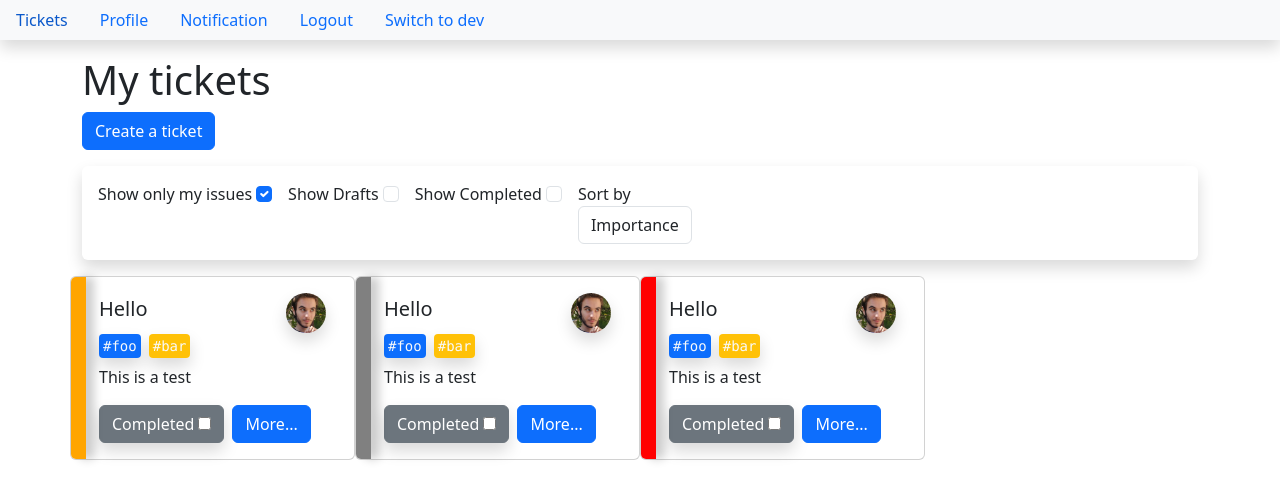
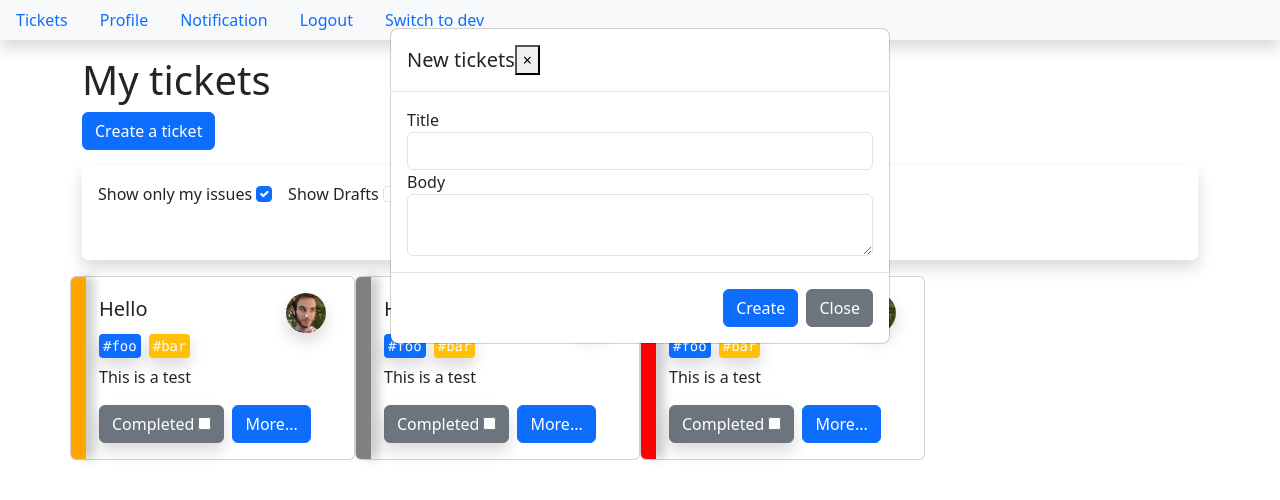
Before and after one commit to NightenDushi/bug-tracker-front-end, a React (Vite) app: page / in a window 1280 px wide. Both pictures are taken after a click on the link "Create a ticket". Shown: the top 500 px of the page. Built offline with nearby package versions, Linux system fonts and the light colour scheme.

Commit message:
Create ticket modal Prototype

```diff
--- a/src/App.tsx
+++ b/src/App.tsx
@@ -30,6 +30,8 @@
   const [showCompleted, setCompleted] = useState<boolean>(false);
   const [showDraft, setDraft] = useState<boolean>(false);
 
+  const [showNewTicketModal, setShowNewTicketModal] = useState<boolean>(false)
+
   return (
     <>
       <UserContext.Provider value={{name:user_name, isAdmin:user_is_admin, setAdmin:SetUserAdmin}}>
@@ -37,37 +39,100 @@
       </UserContext.Provider>
       <div className="container grid">
         <h1>My tickets</h1>
-        {user_is_admin && (<a href="#" className="btn btn-primary mb-3">Create a ticket</a>)}
+        {user_is_admin && (<a href="#" className="btn btn-primary mb-3" onClick={
+          ()=>{
+            setShowNewTicketModal(true);
+            // setTickets(
+            //   pTickets=>[
+            //     ...pTickets, {id:10,isDone:false, draft:false, urgency:1, title:"Hello", body:"This is a test", tags:[{id:1, text:"foo"},{id:2,text:"bar"}],person_assigned:["nathan"]}
+            //   ]
+            // )
+        }
+        }>
+          Create a ticket
+        </a>)}
         <TicketFilterContext.Provider value={{isAdmin:user_is_admin,
                                             showOnlyOwned:showOnlyOwned,showCompleted:showCompleted,showDraft:showDraft,
                                             setOnlyOwned:setOwned, setCompleted:setCompleted, setDraft:setDraft}}>
-        <ul className="nav bg-clear shadow mb-3 rounded-2 p-3">
+          <TicketFilter/>
+          <TicketCardWrapper tickets={tickets}/>
+        </TicketFilterContext.Provider>
+      </div>
+      {showNewTicketModal && (<NewTicketModal close={()=>{setShowNewTicketModal(false)}}
+        addTicket={(pName:string, pBody:string)=>{
+          setTickets(
+              pTickets=>[
+                ...pTickets, {id:pTickets[pTickets.length-1].id+1,
+                              isDone:false, draft:false, urgency:1,
+                              title:pName, body:pBody,
+                              tags:[{id:1, text:"foo"},{id:2,text:"bar"}],
+                              person_assigned:["nathan"]}
+              ]
+            )
+        }} />)}
+    </>
+  )
+
+}
+
+export function NewTicketModal(props:any) {
+  const [name, setName] = useState<string>("")
+  const [body, setBody] = useState<string>("")
+  return <div className={"modal fade show d-block"} tabIndex={-1} role="dialog">
+    <div className="modal-dialog" role="document">
+      <div className="modal-content">
+        <div className="modal-header">
+          <h5 className="modal-title">New tickets</h5>
+          <button type="button" className="close" data-dismiss="modal" aria-label="Close" onClick={props.close}>
+            <span aria-hidden="true">&times;</span>
+          </button>
+        </div>
+        <div className="modal-body">
+          <label htmlFor="ticket_name">Title</label>
+          <input className="form-control" name="ticket_name" id="ticket_name"
+                onChange={(e)=>{e.preventDefault();setName(e.target.value)}}
+                onKeyDown={(e)=>{if (e.key === 'Enter') {props.addTicket(name, body);props.close();}}}
+          ></input>
+          <label htmlFor="ticket_body">Body</label>
+          <textarea className="form-control" name="ticket_body" id="ticket_name"
+                onChange={(e)=>{e.preventDefault();setBody(e.target.value)}}
+                onKeyDown={(e)=>{if (e.key === 'Enter') {props.addTicket(name, body);props.close();}}}
+          ></textarea>
+        </div>
+        <div className="modal-footer">
+          <button type="button" className="btn btn-primary"
+            onClick={()=>{props.addTicket(name);props.close()}}
+          >Create</button>
+          <button type="button" className="btn btn-secondary" data-dismiss="modal" onClick={props.close}>Close</button>
+        </div>
+      </div>
+    </div>
+  </div>;
+}
+
+function TicketFilter() {
+  const {isAdmin, showDraft, setDraft, showCompleted, setCompleted} = useContext(TicketFilterContext);
+  return <ul className="nav bg-clear shadow mb-3 rounded-2 p-3">
     <li className="nav-item me-3">
       <label className="me-1" htmlFor="owned">Show only my issues</label>
       <input type="checkbox" className="form-check-input" id="owned" name="owned" defaultChecked></input>
     </li>
-          {user_is_admin && (<li className="nav-item me-3">
+    {isAdmin && (<li className="nav-item me-3">
       <label className="me-1" htmlFor="draft">Show Drafts</label>
-            <input type="checkbox" className="form-check-input" id="draft" name="draft" checked={showDraft} onChange={()=>{setDraft(!showDraft)}}></input>
+      <input type="checkbox" className="form-check-input" id="draft" name="draft" checked={showDraft} onChange={() => { setDraft(!showDraft); } }></input>
     </li>)}
     <li className="nav-item me-3">
       <label className="me-1" htmlFor="completed">Show Completed</label>
-            <input type="checkbox" className="form-check-input" id="completed" name="completed" checked={showCompleted} onChange={()=>{setCompleted(!showCompleted)}}></input>
+      <input type="checkbox" className="form-check-input" id="completed" name="completed" checked={showCompleted} onChange={() => { setCompleted(!showCompleted); } }></input>
     </li>
     <li className="nav-item">
       <label htmlFor="sort_mode">Sort by</label>
-            <select name="sort_mode" className="form-control">
+      <select id="sort_mode" name="sort_mode" className="form-control">
         <option value="foo">Importance</option>
         <option value="foo">Due date</option>
       </select>
     </li>
-        </ul>
-          <TicketCardWrapper tickets={tickets}/>
-        </TicketFilterContext.Provider>
-
-      </div>
-    </>
-  )
+  </ul>;
 }
 
 function TicketCardWrapper(props:ITickets_props){
```
Lines whose indentation alone changed are shown as unchanged.
